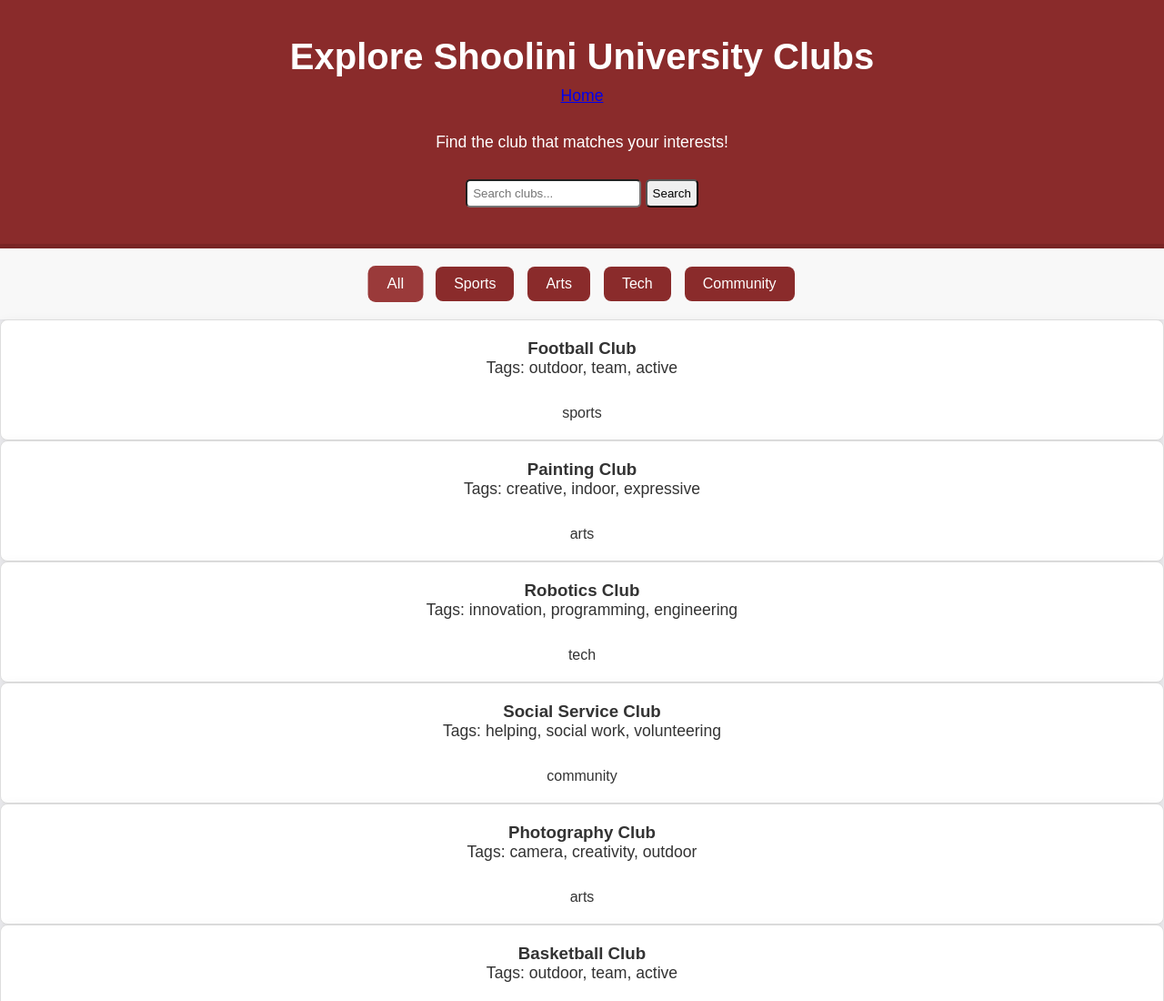
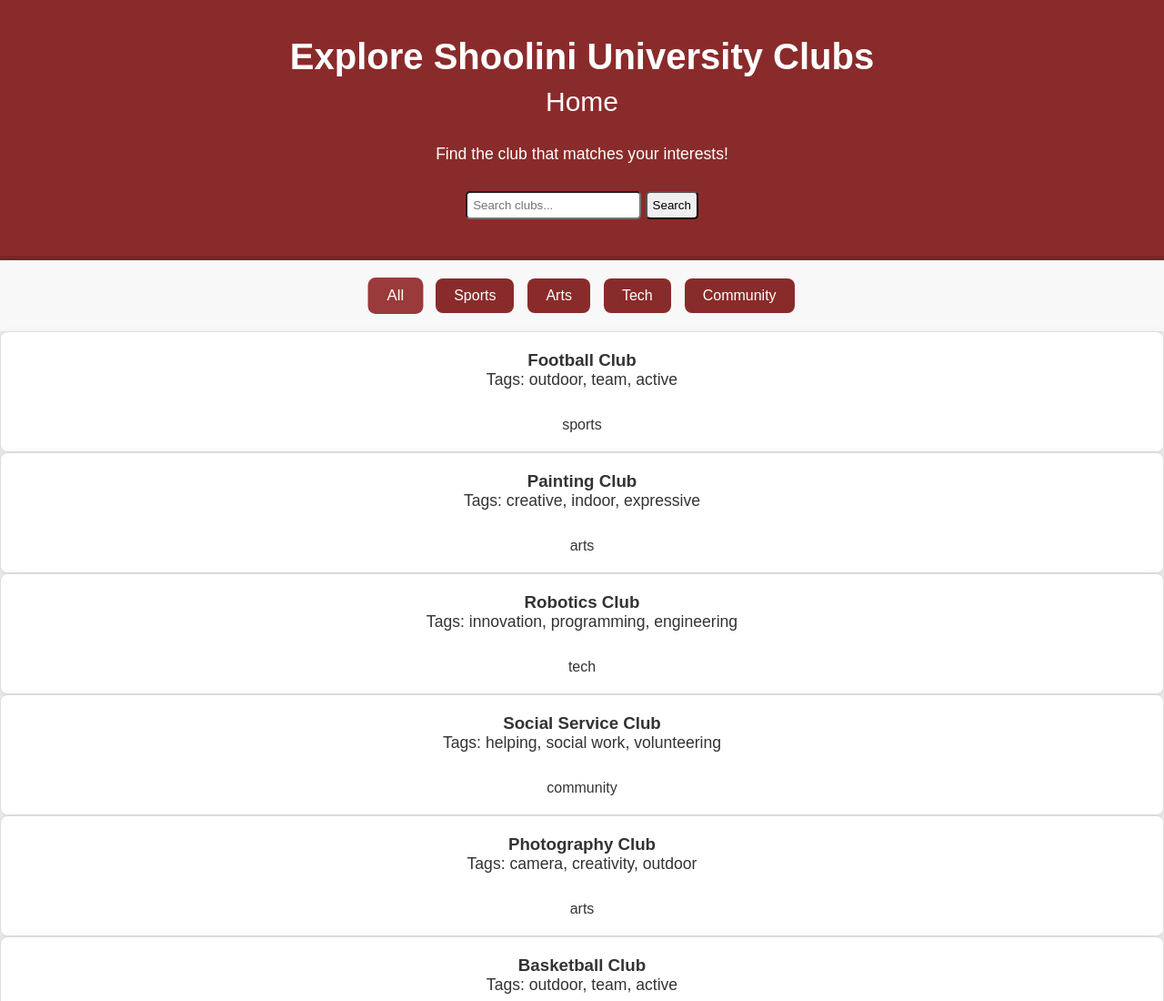
Before and after one commit to curiousfor/clubsatshoolini, a plain HTML site: page clubs/clubs-page.html in a window 1280 px wide. Shown: the top 1100 px of the page at 91% size. Drawn offline with Linux system fonts and the light colour scheme.

Commit message:
fix the home link in club page

```diff
--- a/clubs/styles.css
+++ b/clubs/styles.css
@@ -51,8 +51,10 @@
     margin-bottom: 30px;
 }
 
-.home-back{
+.back-link{
     text-decoration: none;
+    color: white;
+    font-size: 30px;
 
 }
 
```
